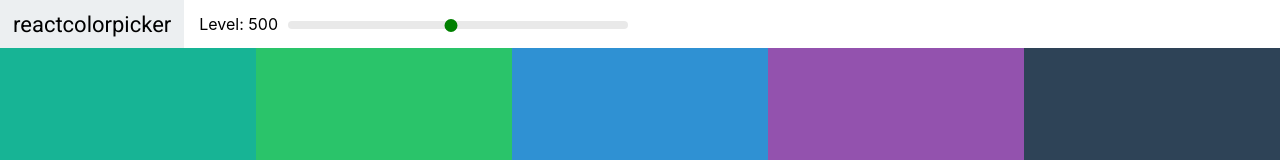
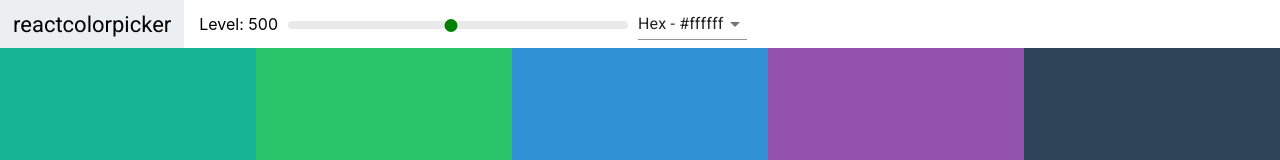
Before and after one commit to rusakovic/colors-app, a React (Create React App) app: page / in a window 1280 px wide. Shown: the top 160 px of the page. Built offline with nearby package versions, Linux system fonts and the light colour scheme.

Commit message:
Add select and Material UI

```diff
--- a/package.json
+++ b/package.json
@@ -3,6 +3,7 @@
   "version": "0.1.0",
   "private": true,
   "dependencies": {
+    "@material-ui/core": "^4.3.2",
     "chroma-js": "^2.0.4",
     "rc-slider": "^8.6.13",
     "react": "^16.9.0",
--- a/src/Navbar.js
+++ b/src/Navbar.js
@@ -1,5 +1,7 @@
 import React, { Component } from 'react';
-import Slider, { Range } from 'rc-slider';
+import Select from '@material-ui/core/Select';
+import MenuItem from '@material-ui/core/MenuItem';
+import Slider from 'rc-slider';
 
 
 import 'rc-slider/assets/index.css';
@@ -7,8 +9,22 @@
 
 
  class Navbar extends Component {
+   constructor(props) {
+     super(props);
+     this.state = {
+       format: 'hex'
+     }
+     this.handleChange = this.handleChange.bind(this);
+   }
+
+   handleChange(e) {
+     this.setState({ format: e.target.value });
+     this.props.handleChange(e.target.value);
+   }
+
   render() {
     const { level, changeLevel } = this.props;
+    const { format } = this.state;
     return (
       <header className='Navbar'>
         <div className="logo">
@@ -28,6 +44,14 @@
           </div>
 
         </div>
+        {/* dropdown color selection  */}
+        <div className="select-container">
+          <Select value={format} onChange={this.handleChange}>
+            <MenuItem value='hex'>Hex - #ffffff</MenuItem>
+            <MenuItem value='rgb'>Rgb - rgb(255,255,255)</MenuItem>
+            <MenuItem value='rgba'>Rgb - rgb(255,255,255, 1.0)</MenuItem>
+          </Select>
+        </div>
       </header>
     )
   }
--- a/src/Palette.js
+++ b/src/Palette.js
@@ -7,23 +7,36 @@
  class Palette extends Component {
       constructor(props) {
         super(props);
-        this.state = { level: 500 };
+        this.state = {
+          level: 500,
+          format: 'hex'
+         };
         this.changeLevel = this.changeLevel.bind(this);
+        this.changeFormat = this.changeFormat.bind(this);
       }
 
       changeLevel(newLevel){
         this.setState({ level: newLevel });
       }
 
+      changeFormat(val) {
+        console.log(val)
+        this.setState({ format: val })
+      }
+
       render() {
         const { colors } = this.props.palette;
-        const { level } = this.state
+        const { level, format } = this.state
         const colorBoxes = colors[level].map(
-          color => <ColorBox background={color.hex} name={color.name} />
+          color => <ColorBox background={color[format]} name={color.name} />
         )
         return (
           <div className='Palette'>
-            <Navbar level={level} changeLevel={this.changeLevel} />
+            <Navbar
+              level={level}
+              changeLevel={this.changeLevel}
+              handleChange={this.changeFormat}
+            />
             {/* Navbar goes here */}
             <div className="Palette-colors">
             {/* bunch of color boxes       */}
```
Also changed, not shown: 1 other file (tests, documents, lock files or other folders).
